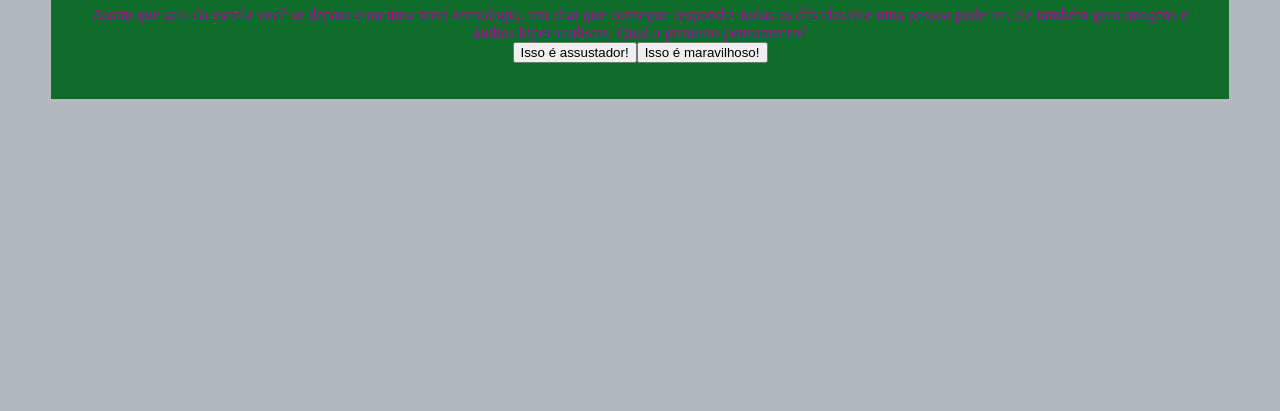
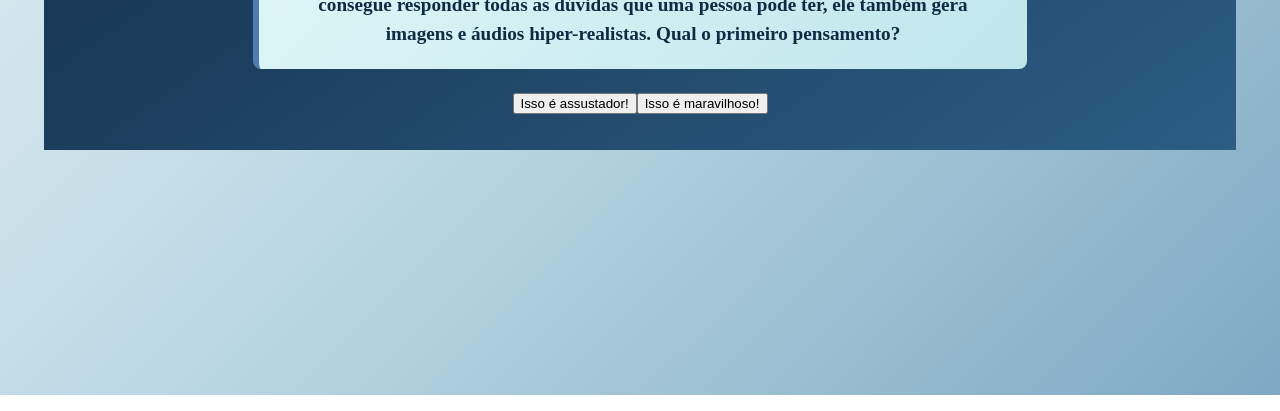
Before and after one commit to Fernandeslv/FUNCOES-IA, a plain HTML site: page index.html in a window 1280 px wide. Shown: the part 405-816 px from the top of the page. Drawn offline with Linux system fonts and the light colour scheme.

Commit message:
style: aplica degrade em cores frias

```diff
--- a/style.css
+++ b/style.css
@@ -1,22 +1,28 @@
 :root {
-  --cor-fundo: #b2b8be;
-  --cor-principal: #0e6b2a;
-  --cor-secundaria: #a9b408;
-  --cor-destaque: #1e12cf;
-  --cor-texto: #a70c9a;
+  --cor-fundo: #e8f1f5;
+  --cor-principal: #16324f;
+  --cor-secundaria: #4f7cac;
+  --cor-destaque: #9ad1d4;
+  --cor-pergunta: #dff6f7;
+  --cor-texto: #102a43;
 }
 
 body {
   background-color: var(--cor-fundo);
+  background: linear-gradient(135deg, #e8f1f5 0%, #b9d7e2 48%, #7fa8c4 100%);
+  background-attachment: fixed;
+  background-size: cover;
   color: var(--cor-texto);
   display: flex;
   justify-content: center;
   align-items: center;
+  margin: 0;
   min-height: 100vh;
 }
 
 .caixa-principal {
   background-color: var(--cor-principal);
+  background: linear-gradient(145deg, #16324f 0%, #2c5d83 100%);
   width: 90%;
   text-align: center;
   padding: 20px;
@@ -25,3 +31,17 @@ body {
 h1 {
   color: var(--cor-destaque);
 }
+
+.caixa-perguntas {
+  background-color: var(--cor-pergunta);
+  background: linear-gradient(135deg, #dff6f7 0%, #bfe6ec 100%);
+  border-left: 6px solid var(--cor-secundaria);
+  border-radius: 8px;
+  color: var(--cor-texto);
+  font-size: 1.2rem;
+  font-weight: 600;
+  line-height: 1.5;
+  margin: 24px auto;
+  max-width: 720px;
+  padding: 20px 24px;
+}
```
